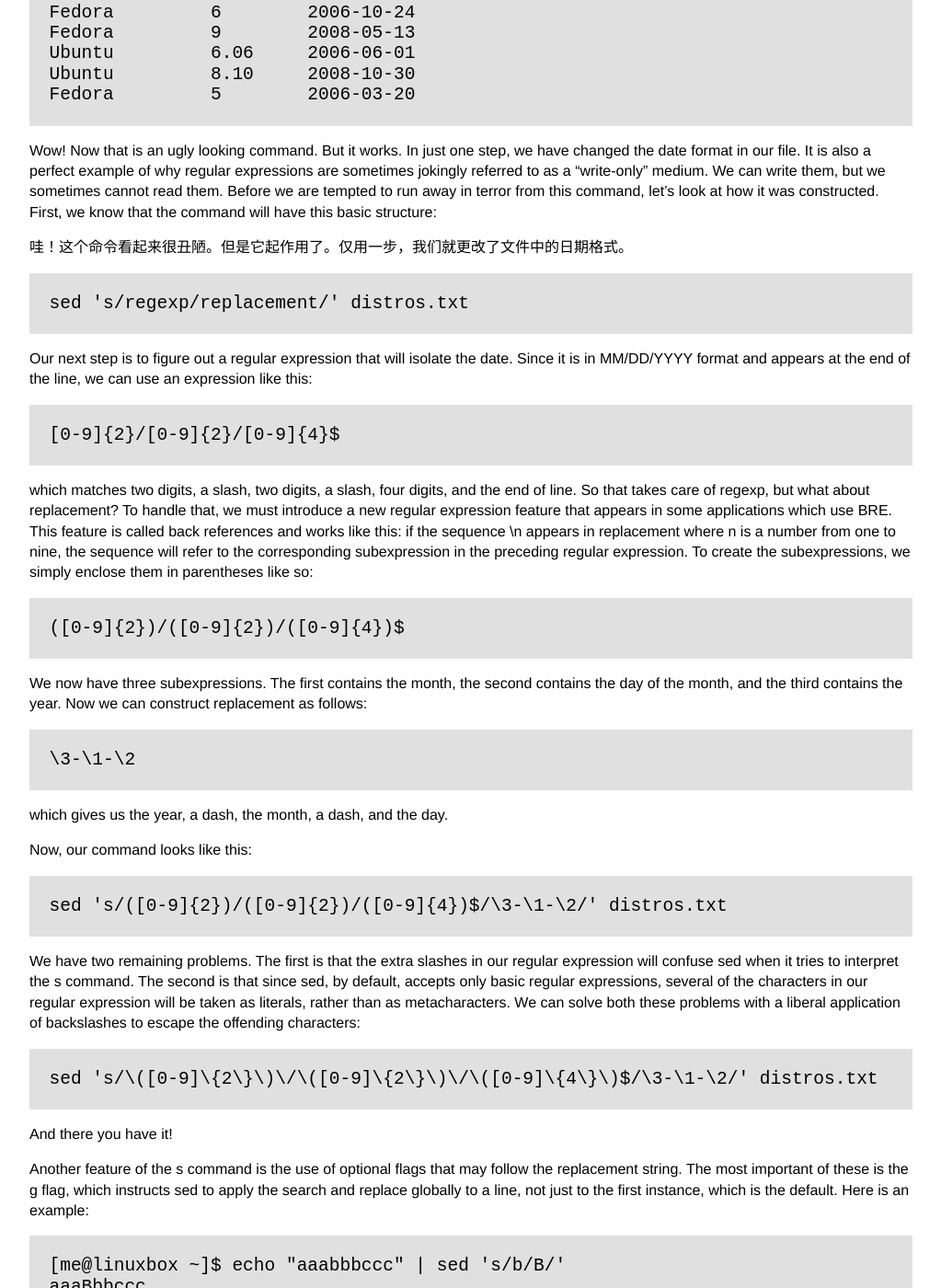
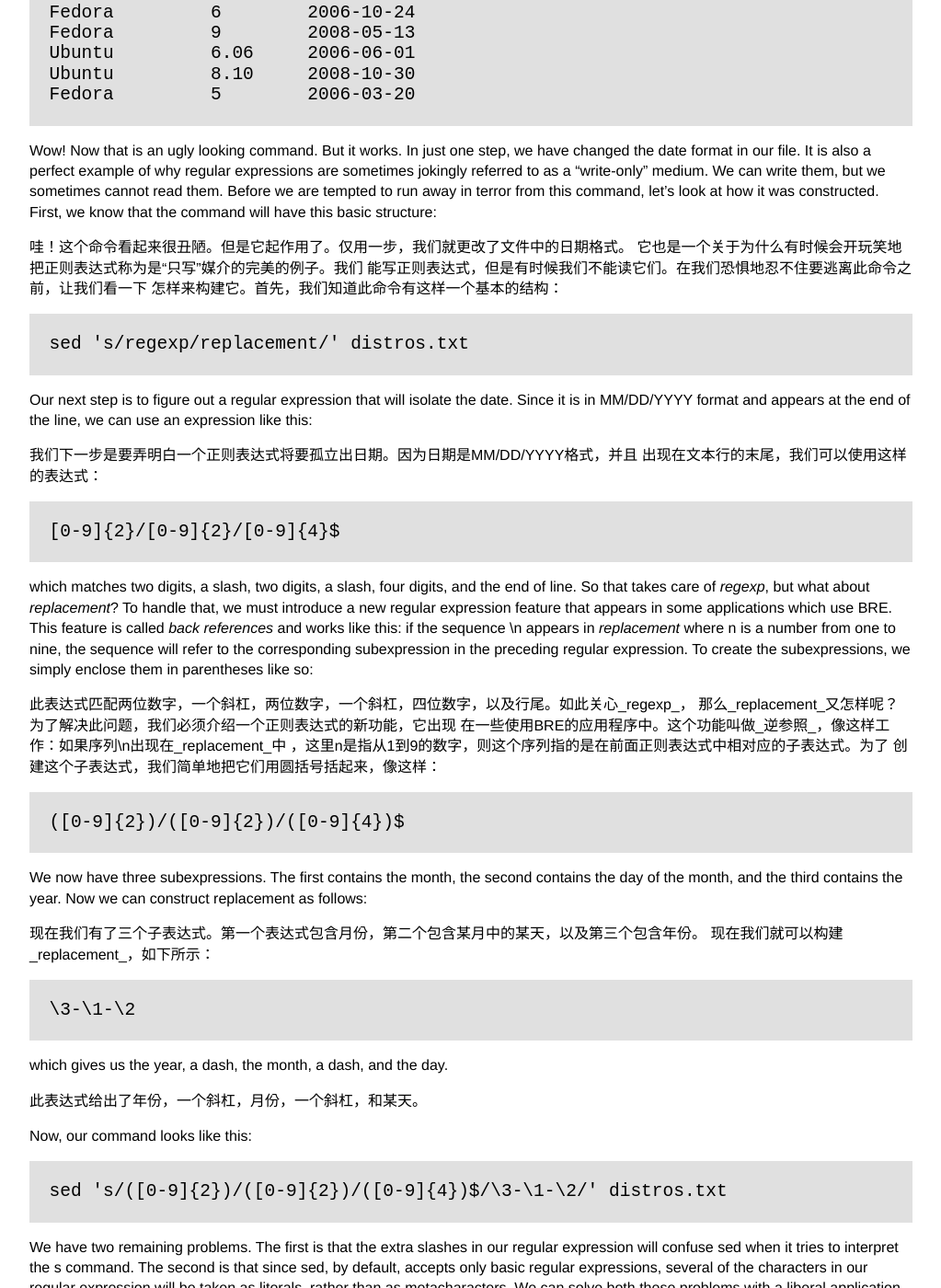
Before and after one commit to billie66/TLCL, a Jekyll site: the page built from book/textprocessing.md, in a window 1280 px wide and 1400 px high, scrolled down 37034 px. Shown: the whole window at 92% size, without its empty margins (128-1151 px from the left). Built offline with Jekyll 4.4.1, drawn with Linux system fonts in a browser that asks for light colours; Markdown is read by kramdown in place of the engine named in the settings; some of the changed text lies outside the part shown.

Commit message:
add more

```diff
--- a/book/textprocessing.md
+++ b/book/textprocessing.md
@@ -2276,8 +2276,9 @@ from this command, let’s look at how it was constructed. First, we know that t
 command will have this basic structure:
 
 哇！这个命令看起来很丑陋。但是它起作用了。仅用一步，我们就更改了文件中的日期格式。
-
-
+它也是一个关于为什么有时候会开玩笑地把正则表达式称为是“只写”媒介的完美的例子。我们
+能写正则表达式，但是有时候我们不能读它们。在我们恐惧地忍不住要逃离此命令之前，让我们看一下
+怎样来构建它。首先，我们知道此命令有这样一个基本的结构：
 
 <div class="code"><pre>
 <tt>sed 's/regexp/replacement/' distros.txt</tt>
@@ -2287,17 +2288,26 @@ Our next step is to figure out a regular expression that will isolate the date.
 MM/DD/YYYY format and appears at the end of the line, we can use an expression like
 this:
 
+我们下一步是要弄明白一个正则表达式将要孤立出日期。因为日期是MM/DD/YYYY格式，并且
+出现在文本行的末尾，我们可以使用这样的表达式：
+
 <div class="code"><pre>
 <tt>[0-9]{2}/[0-9]{2}/[0-9]{4}$</tt>
 </pre></div>
 
 which matches two digits, a slash, two digits, a slash, four digits, and the end of line. So
-that takes care of regexp, but what about replacement? To handle that, we must introduce
+that takes care of _regexp_, but what about _replacement_? To handle that, we must introduce
 a new regular expression feature that appears in some applications which use BRE. This
-feature is called back references and works like this: if the sequence \n appears in
-replacement where n is a number from one to nine, the sequence will refer to the
+feature is called _back references_ and works like this: if the sequence \n appears in
+_replacement_ where n is a number from one to nine, the sequence will refer to the
 corresponding subexpression in the preceding regular expression. To create the subexpressions,
 we simply enclose them in parentheses like so:
+
+此表达式匹配两位数字，一个斜杠，两位数字，一个斜杠，四位数字，以及行尾。如此关心_regexp_，
+那么_replacement_又怎样呢？为了解决此问题，我们必须介绍一个正则表达式的新功能，它出现
+在一些使用BRE的应用程序中。这个功能叫做_逆参照_，像这样工作：如果序列\n出现在_replacement_中
+，这里n是指从1到9的数字，则这个序列指的是在前面正则表达式中相对应的子表达式。为了
+创建这个子表达式，我们简单地把它们用圆括号括起来，像这样：
 
 <div class="code"><pre>
 <tt>([0-9]{2})/([0-9]{2})/([0-9]{4})$</tt>
@@ -2307,11 +2317,16 @@ We now have three subexpressions. The first contains the month, the second conta
 day of the month, and the third contains the year. Now we can construct replacement as
 follows:
 
+现在我们有了三个子表达式。第一个表达式包含月份，第二个包含某月中的某天，以及第三个包含年份。
+现在我们就可以构建_replacement_，如下所示：
+
 <div class="code"><pre>
 <tt>\3-\1-\2</tt>
 </pre></div>
 
 which gives us the year, a dash, the month, a dash, and the day.
+
+此表达式给出了年份，一个斜杠，月份，一个斜杠，和某天。
 
 Now, our command looks like this:
 
@@ -2326,17 +2341,28 @@ our regular expression will be taken as literals, rather than as metacharacters.
 solve both these problems with a liberal application of backslashes to escape the
 offending characters:
 
+我们还有两个问题。第一个是在我们表达式中额外的斜杠将会迷惑sed，当sed试图解释这个s命令
+的时候。第二个是因为sed，默认情况下，只接受基本的正则表达式，在表达式中的几个字符会
+被当作文字字面值，而不是元字符。我们能够解决这两个问题，通过反斜杠的自由应用来转义
+令人不快的字符：
+
 <div class="code"><pre>
 <tt>sed 's/\([0-9]\{2\}\)\/\([0-9]\{2\}\)\/\([0-9]\{4\}\)$/\3-\1-\2/' distros.txt</tt>
 </pre></div>
 
 And there you have it!
+
+你掌握了吧!
 
 Another feature of the s command is the use of optional flags that may follow the
 replacement string. The most important of these is the g flag, which instructs sed to
 apply the search and replace globally to a line, not just to the first instance, which is the
 default. Here is an example:
 
+s命令的另一个功能是使用可选标志，其跟随替代字符串。一个最重要的可选标志是g标志，其
+指示sed对某个文本行全范围地执行查找和替代操作，不仅仅是对第一个实例，这是默认行为。
+这里有个例子：
+
 <div class="code"><pre>
 <tt>[me@linuxbox ~]$ echo "aaabbbccc" | sed 's/b/B/'
 aaaBbbccc</tt>
@@ -2345,6 +2371,9 @@ aaaBbbccc</tt>
 We see that the replacement was performed, but only to the first instance of the letter “b,”
 while the remaining instances were left unchanged. By adding the g flag, we are able to
 change all the instances:
+
+我们看到虽然执行了替换操作，但是只针对第一个字母“b”实例，然而剩余的实例没有更改。通过添加g标志，
+我们能够更改所有的实例：
 
 <div class="code"><pre>
 <tt>[me@linuxbox ~]$ echo "aaabbbccc" | sed 's/b/B/g'
@@ -2358,6 +2387,10 @@ will feature a title at the top, our modified dates, and all the distribution na
 to upper case. To do this, we will need to write a script, so we’ll fire up our text editor
 and enter the following:
 
+目前为止，通过命令行我们只让sed执行单个命令。使用-f选项，也有可能在一个脚本文件中构建更加复杂的命令。
+为了演示，我们将使用sed和distros.txt文件来生成一个报告。我们的报告以开头标题，修改过的日期，以及
+大写的发行版名称为特征。为此，我们需要编写一个脚本，所以我们将打开文本编辑器，然后输入以下文字：
+
 <div class="code"><pre>
 <tt># sed script to produce Linux distributions report
 1 i\
@@ -2368,6 +2401,8 @@ y/abcdefghijklmnopqrstuvwxyz/ABCDEFGHIJKLMNOPQRSTUVWXYZ/</tt>
 </pre></div>
 
 We will save our sed script as distros.sed and run it like this:
+
+我们将把sed脚本保存为distros.sed文件，然后像这样运行它：
 
 <div class="code"><pre>
 <tt>[me@linuxbox ~]$ sed -f distros.sed distros.txt
@@ -2391,6 +2426,9 @@ FEDORA	9	    2008-05-13
 As we can see, our script produces the desired results, but how does is do it? Let’s take
 another look at our script. We’ll use cat to number the lines:
 
+正如我们所见，我们的脚本文件产生了期望的结果，但是它是如何做到的呢？让我们再看一下我们的脚本文件。
+我们将使用cat来给每行文本编号：
+
 <div class="code"><pre>
 <tt>[me@linuxbox ~]$ cat -n distros.sed
     1 # sed script to produce Linux distributions report
@@ -2409,11 +2447,20 @@ human-readable text. Comments can be placed anywhere in the script (though not w
 commands themselves) and are helpful to any humans who might need to identify and/or
 maintain the script.
 
+我们脚本文件的第一行是一条注释。如同Linux系统中的许多配置文件和编程语言一样，注释以#字符开始，
+然后是人类可读的文本。注释可以被放到脚本中的任意地方（虽然不在命令本身之中），且对任何
+可能需要理解和／或维护脚本的人们都很有帮助。
+
 Line two is a blank line. Like comments, blank lines may be added to improve readability.
+
+第二行是一个空行。正如注释一样，添加空白行是为了提高程序的可读性。
 
 Many sed commands support line addresses. These are used to specify which lines of
 the input are to be acted upon. Line addresses may be expressed as single line numbers,
 line number ranges, and the special line number “$” which indicates the last line of input.
+
+许多sed命令支持行地址。这些行地址被用来指定对输入文本的哪一行执行操作。行地址可能被
+表示为单独的行号，行号范围，以及特殊的行号“$”，它表示输入文本的最后一行。
 
 Lines three through six contain text to be inserted at the address 1, the first line of the
 input. The i command is followed by the sequence backslash-carriage return to produce
@@ -2427,6 +2474,14 @@ continuation character. The sixth line of our script is actually the end of our
 and ends with a plain carriage return rather than a line continuation character, signaling
 the end of the i command.
 
+从第三行到第六行所包含地文本要被插入到地址1处，也就是输入文本的第一行中。这个i命令
+之后是反斜杠回车符，来产生一个转义的回车符，或者就是所谓的连行符。这个序列能够
+被用在许多环境下，包括shell脚本，从而允许把回车符嵌入到文本流中，而没有通知
+解释器（在这是指sed解释器）已经到达了文本行的末尾。这个i命令，同样地，命令a（追加文本，
+而不是插入文本）和c（取代文本）命令都允许多个文本行，只要每个文本行，除了最后一行，以一个
+连行符结束。实际上，脚本的第六行是插入文本的末尾，它以一个普通的回车符结尾，而不是一个
+连行符，通知解释器i命令结束了。
+
 <hr style="height:5px;width:100%;background:gray" />
 Note: A line continuation character is formed by a backslash followed immediately
 by a carriage return. No intermediary spaces are permitted.
@@ -2444,7 +2499,7 @@ not preceded by an address, it applies to every line in the input stream.
 <tr>
 <td>
 <h3>People Who Like sed Also Like...</h3>
-<p>  sed is a very capable program, able to perform fairly complex editing tasks to
+<p>sed is a very capable program, able to perform fairly complex editing tasks to
 streams of text. It is most often used for simple one line tasks rather than long
 scripts. Many users prefer other tools for larger tasks. The most popular of these
 are awk and perl. These go beyond mere tools, like the programs covered here,
@@ -2455,8 +2510,7 @@ development. awk is a little more specialized. Its specific strength is its abil
 manipulate tabular data. It resembles sed in that awk programs normally
 process text files line-by-line, using a scheme similar to the sed concept of an
 address followed by an action. While both awk and perl are outside the scope
-of this book, they are very good skills for the Linux command line user.
-</p>
+of this book, they are very good skills for the Linux command line user.</p>
 </td>
 </tr>
 </table>
```
